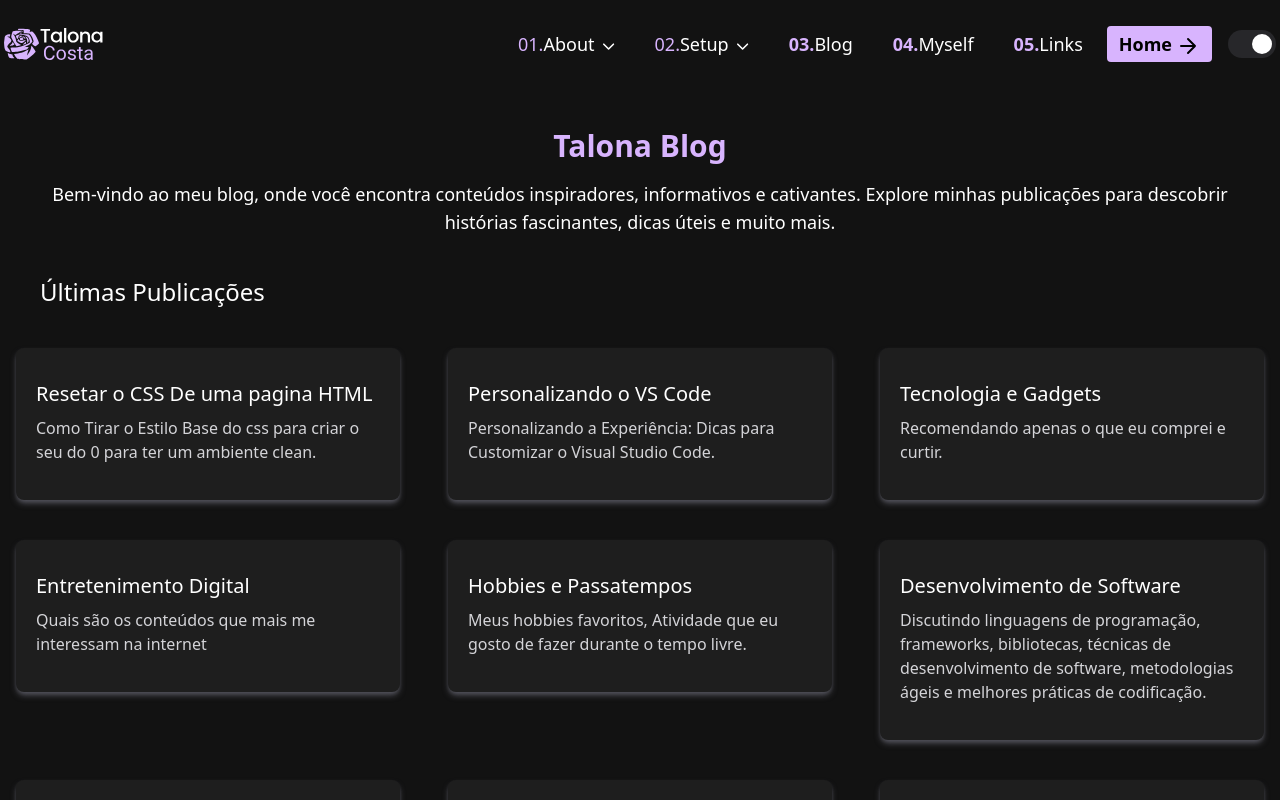
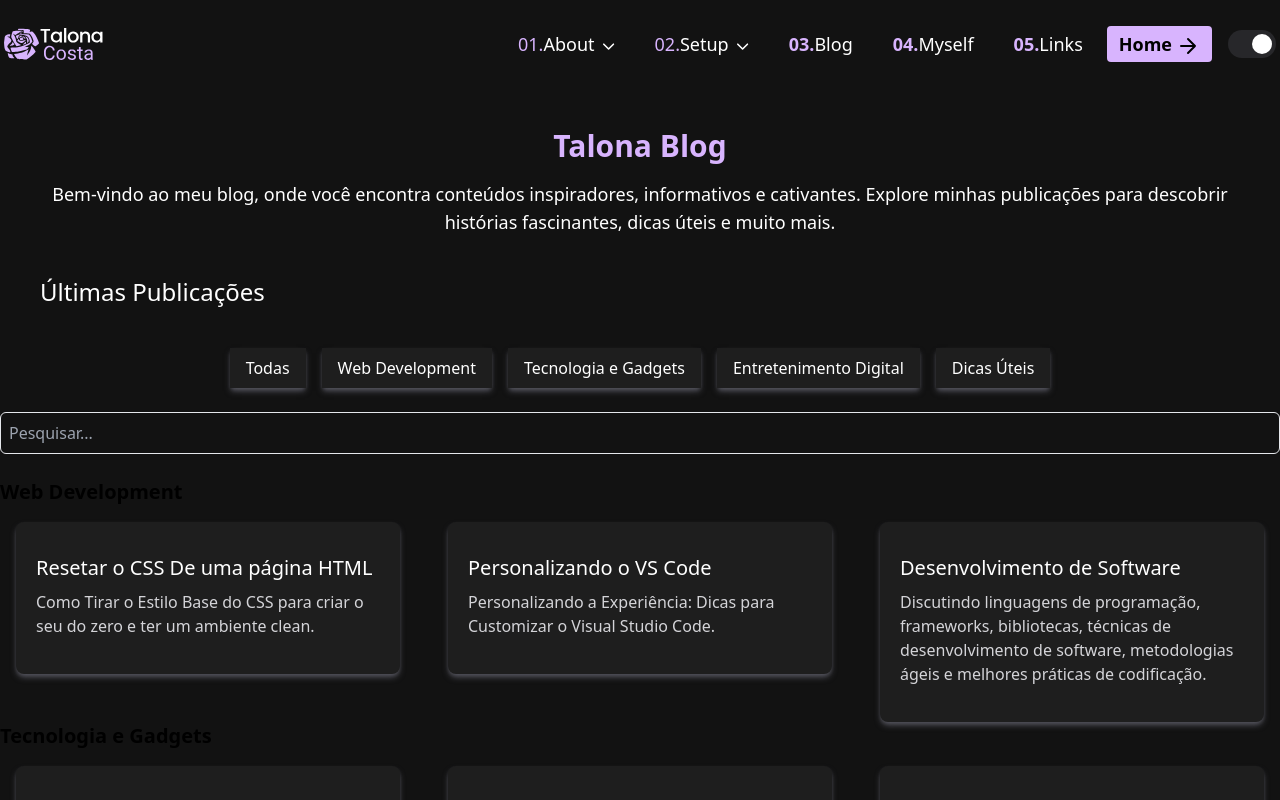
Before and after one commit to Tal0na/WebSite_Talona, a Next.js app: page /Blog/HomeBlog in a window 1280 px wide. Shown: the top 800 px of the page. Built offline with nearby package versions, Linux system fonts and the light colour scheme.

Commit message:
blog add

```diff
--- a/src/pages/Blog/HomeBlog.jsx
+++ b/src/pages/Blog/HomeBlog.jsx
@@ -1,69 +1,134 @@
-import React from "react"
-import { useEffect } from "react"
-import Link from "next/link"
-import Navbar from "../../app/components/Navbar/NavbarComponent"
+import React, { useState } from "react";
+import Link from "next/link";
+import Navbar from "../../app/components/Navbar/NavbarComponent";
 
-const HomeBlog = () => {
-  useEffect(() => {
-    document.title = "Blog"
-  }, [])
-  const publicacoes = [
+const publicacoesPorTema = [
   {
-      titulo: "Resetar o CSS De uma pagina HTML",
+    tema: "Web Development",
+    publicacoes: [
+      {
+        id: 1,
+        titulo: "Resetar o CSS De uma página HTML",
         subtitulo:
-        "Como Tirar o Estilo Base do css para criar o seu do 0 para ter um ambiente clean.",
+          "Como Tirar o Estilo Base do CSS para criar o seu do zero e ter um ambiente clean.",
         link: "/publicacao/1",
       },
       {
+        id: 2,
         titulo: "Personalizando o VS Code",
         subtitulo:
           "Personalizando a Experiência: Dicas para Customizar o Visual Studio Code.",
         link: "/publicacao/2",
       },
       {
+        id: 6,
+        titulo: "Desenvolvimento de Software",
+        subtitulo:
+          "Discutindo linguagens de programação, frameworks, bibliotecas, técnicas de desenvolvimento de software, metodologias ágeis e melhores práticas de codificação.",
+        link: "/publicacao/6",
+      },
+    ],
+  },
+  {
+    tema: "Tecnologia e Gadgets",
+    publicacoes: [
+      {
+        id: 3,
         titulo: "Tecnologia e Gadgets",
-      subtitulo: "Recomendando apenas o que eu comprei e curtir.",
+        subtitulo: "Recomendando apenas o que eu comprei e curti.",
         link: "/publicacao/3",
       },
       {
-      titulo: "Entretenimento Digital",
-      subtitulo: "Quais são os conteúdos que mais me interessam na internet",
-      link: "/publicacao/4",
-    },
-    {
-      titulo: "Hobbies e Passatempos",
-      subtitulo: "Meus hobbies favoritos, Atividade que eu gosto de fazer durante o tempo livre.",
-      link: "/publicacao/5",
-    },
-    {
-      titulo: "Desenvolvimento de Software",
-      subtitulo: "Discutindo linguagens de programação, frameworks, bibliotecas, técnicas de desenvolvimento de software, metodologias ágeis e melhores práticas de codificação.",
-      link: "/publicacao/6",
-    },
-    {
+        id: 7,
         titulo: "Gaming",
         subtitulo: "Meus jogos preferidos",
         link: "/publicacao/7",
       },
       {
+        id: 9,
+        titulo: "Futuro da Tecnologia",
+        subtitulo:
+          "Explorando especulações sobre o futuro da tecnologia, veículos autônomos, medicina de precisão e outras tendências futuristas.",
+        link: "/publicacao/9",
+      },
+    ],
+  },
+  {
+    tema: "Entretenimento Digital",
+    publicacoes: [
+      {
+        id: 4,
+        titulo: "Entretenimento Digital",
+        subtitulo:
+          "Quais são os conteúdos que mais me interessam na internet",
+        link: "/publicacao/4",
+      },
+      {
+        id: 5,
+        titulo: "Hobbies e Passatempos",
+        subtitulo:
+          "Meus hobbies favoritos, Atividade que eu gosto de fazer durante o tempo livre.",
+        link: "/publicacao/5",
+      },
+      {
+        id: 8,
         titulo: "Internet e Redes Sociais",
-      subtitulo: "Analise o impacto da internet e das redes sociais na sociedade, discutindo questões como privacidade online, desinformação, influência digital e cultura da internet.",
+        subtitulo:
+          "Análise do impacto da internet e das redes sociais na sociedade, discutindo questões como privacidade online, desinformação, influência digital e cultura da internet.",
         link: "/publicacao/8",
       },
-    {
-      titulo: "Futuro da Tecnologia",
-      subtitulo: "Explorando especulações sobre o futuro da tecnologia, veículos autônomos, medicina de precisão e outras tendências futuristas.",
-      link: "/publicacao/9",
+    ],
   },
   {
+    tema: "Dicas Úteis",
+    publicacoes: [
+      {
+        id: 10,
         titulo: "Dicas",
-      subtitulo: "Compartilhando dicas úteis e tutoriais passo a passo sobre como usar software, aplicativos, ferramentas de produtividade e plataformas online.",
+        subtitulo:
+          "Compartilhando dicas úteis e tutoriais passo a passo sobre como usar software, aplicativos, ferramentas de produtividade e plataformas online.",
         link: "/publicacao/10",
       },
-  ]
+    ],
+  },
+];
+
+const HomeBlog = () => {
+  const [filtroTema, setFiltroTema] = useState("");
+  const [termoPesquisa, setTermoPesquisa] = useState("");
+
+  const handleButtonClick = (tema) => {
+    setFiltroTema(tema);
+  };
+
+  const resetFiltro = () => {
+    setFiltroTema("");
+  };
+
+  const handleInputChange = (event) => {
+    setTermoPesquisa(event.target.value);
+  };
+
+  const filtrarPublicacoes = () => {
+    let publicacoesFiltradas = publicacoesPorTema;
+    if (filtroTema) {
+      publicacoesFiltradas = publicacoesPorTema.filter(
+        (item) => item.tema === filtroTema
+      );
+    }
+    if (termoPesquisa) {
+      publicacoesFiltradas = publicacoesFiltradas.map((item) => ({
+        ...item,
+        publicacoes: item.publicacoes.filter((publicacao) =>
+          publicacao.titulo.toLowerCase().includes(termoPesquisa.toLowerCase())
+        ),
+      })).filter((item) => item.publicacoes.length > 0);
+    }
+    return publicacoesFiltradas;
+  };
 
   return (
-    <div className=" dark:bg-[#121212] bg-[#f9f9f9]">
+    <div className="min-h-screen dark:bg-[#121212] bg-[#f9f9f9]">
       <Navbar />
       <h1 className="text-purple-r mt-10 text-center text-3xl font-bold dark:text-purple-300 text-purple-400">
         Talona Blog
@@ -76,33 +141,57 @@ const HomeBlog = () => {
       <div className="my-10 text-2xl m-10 text-black dark:text-white">
         Últimas Publicações
       </div>
-      <main className="container mx-auto ">
+      <div className="container mx-auto">
+        <div className="flex justify-center space-x-4 mb-6">
+          <button
+            className="px-4 py-2 dark:bg-[#1E1E1E] bg-zinc-100 dark:shadow-zinc-600 shadow-md shadow-zinc-300 transition-transform duration-300 hover:scale-105 dark:border-white text-black dark:text-white dark:hover:text-white hover:text-black"
+            onClick={resetFiltro}
+          >
+            Todas
+          </button>
+          {publicacoesPorTema.map((item) => (
+            <button
+              key={item.tema}
+              className="px-4 py-2 dark:bg-[#1E1E1E] bg-zinc-100 dark:shadow-zinc-600 shadow-md shadow-zinc-300 transition-transform duration-300 hover:scale-105 dark:border-white text-black dark:text-white dark:hover:text-white hover:text-black"
+              onClick={() => handleButtonClick(item.tema)}
+            >
+              {item.tema}
+            </button>
+          ))}
+        </div>
+        <input
+          type="text"
+          placeholder="Pesquisar..."
+          className="block w-full p-2 border rounded-md mb-6 text-black dark:text-white"
+          value={termoPesquisa}
+          onChange={handleInputChange}
+        />
+        <section>
+          {filtrarPublicacoes().map(({ tema, publicacoes }) => (
+            <div key={tema}>
+              <h2 className="text-xl font-bold mb-4">{tema}</h2>
+              <div className="grid gap-4 sm:grid-cols-2 sm:gap-y-10 xl:grid-cols-3">
+                {publicacoes.map((publicacao) => (
+                  <Link key={publicacao.id} href={publicacao.link}>
 
-        <section>
-          <div className="mt-10  grid gap-4 sm:grid-cols-2 sm:gap-y-10 xl:grid-cols-3 ">
-            {publicacoes.map((publicacao, index) => (
-              <Link key={index} href={publicacao.link}>
                       <div className="px-4 w-300 h-300">
-                  <div
-                    className="relative rounded-lg  p-5 pt-8
-                     dark:bg-[#1E1E1E] bg-zinc-100  dark:shadow-zinc-600 shadow-md shadow-zinc-300 transition-transform duration-300 hover:scale-105
-           dark:border-white text-black dark:text-white  dark:hover:text-white hover:text-black"
-                  >
+                        <div className="relative rounded-lg p-5 pt-8 dark:bg-[#1E1E1E] bg-zinc-100 dark:shadow-zinc-600 shadow-md shadow-zinc-300 transition-transform duration-300 hover:scale-105 dark:border-white text-black dark:text-white dark:hover:text-white hover:text-black">
                           <article className="mb-4">
                             <h3 className="text-xl font-medium">{publicacao.titulo}</h3>
-                      <p className="mt-2 text-zinc-700 dark:text-zinc-300">
-                        {publicacao.subtitulo}
-                      </p>
+                            <p className="mt-2 text-zinc-700 dark:text-zinc-300">{publicacao.subtitulo}</p>
                           </article>
                         </div>
                       </div>
+
                   </Link>
                 ))}
               </div>
+            </div>
+          ))}
         </section>
-      </main>
       </div>
-  )
-}
+    </div>
+  );
+};
 
-export default HomeBlog
+export default HomeBlog;
--- a/src/pages/publicacao/4.jsx
+++ b/src/pages/publicacao/4.jsx
@@ -6,16 +6,18 @@ const post4 = () => {
       <main className="container mx-auto p-6 text-black dark:text-white">
         <div className="text-center text-4xl  text-black dark:text-white">
           <h1 className="my-10 text-center text-4xl dark:text-purple-300 text-purple-400">
-          Personalizando o VS Code
+            Entretenimento Digital
           </h1>
         </div>
         <div className="text-xl my-4 text-center text-black dark:text-white p-8">
-        Personalizando a Experiência: Dicas para Customizar o Visual Studio Code
+          Quais são os conteúdos que mais me interessam na internet
         </div>
-
-  </main>
-</div>
+        <p className="my-2">
+      quais quais
+    </p>
+      </main>
+    </div>
   )
 }
 
-  export default post4;
+export default post4
--- a/src/pages/publicacao/5.jsx
+++ b/src/pages/publicacao/5.jsx
@@ -6,16 +6,42 @@ const post5 = () => {
       <main className="container mx-auto p-6 text-black dark:text-white">
         <div className="text-center text-4xl  text-black dark:text-white">
           <h1 className="my-10 text-center text-4xl dark:text-purple-300 text-purple-400">
-          Personalizando o VS Code
+          Hobbies e Passatempos
           </h1>
         </div>
         <div className="text-xl my-4 text-center text-black dark:text-white p-8">
-        Personalizando a Experiência: Dicas para Customizar o Visual Studio Code
+        Meus hobbies favoritos, Atividade que eu gosto de fazer durante o tempo livre.
         </div>
 
-  </main>
-</div>
+        <p className="my-2">
+          "O Ritmo da Vida: Rock, Jogos e Corridas" No palco da minha vida, o
+          som estrondoso do rock ressoa como uma trilha sonora poderosa. Cada
+          acorde, cada batida, cada grito de guitarra é uma injeção de energia
+          que alimenta minha alma. Desde os clássicos imortais até as novas
+          ondas de bandas revolucionárias, mergulho de cabeça nesse universo
+          musical vibrante, onde as letras falam diretamente ao meu espírito
+          rebelde. Mas minha jornada não se limita apenas aos acordes e letras;
+          há outra paixão que me faz pulsar: os jogos. Nesses mundos virtuais,
+          sou mais do que um mero jogador; sou um explorador, um estrategista,
+          um herói. Cada desafio superado, cada vitória conquistada, alimenta
+          meu desejo insaciável por aventura e superação. Seja desbravando
+          terras desconhecidas ou competindo em batalhas épicas, cada jogo é uma
+          experiência única que me leva a novos horizontes. E quando a
+          adrenalina dos acordes de guitarra e a emoção dos jogos não são o
+          suficiente, encontro meu refúgio nas pistas de corrida. O vento corta
+          meu rosto enquanto me movo em sincronia com meu próprio ritmo. Cada
+          passo é uma afirmação de minha força e determinação, cada quilômetro
+          percorrido é uma prova de minha resiliência e perseverança. Na
+          corrida, encontro uma conexão profunda com meu corpo e mente, uma
+          sensação de liberdade que não encontro em nenhum outro lugar. Rock,
+          jogos e corridas - essas são as notas que compõem a sinfonia da minha
+          vida. Cada uma delas me desafia, me inspira e me faz sentir vivo.
+          Juntas, elas formam o pano de fundo de quem sou, impulsionando-me
+          sempre em frente, rumo a novas aventuras e descobertas emocionantes.
+        </p>
+      </main>
+    </div>
   )
 }
 
-  export default post5;
+export default post5
```
Also changed, not shown: src/pages/publicacao/3.jsx (+4 -6 lines). Lines whose indentation alone changed are shown as unchanged.
